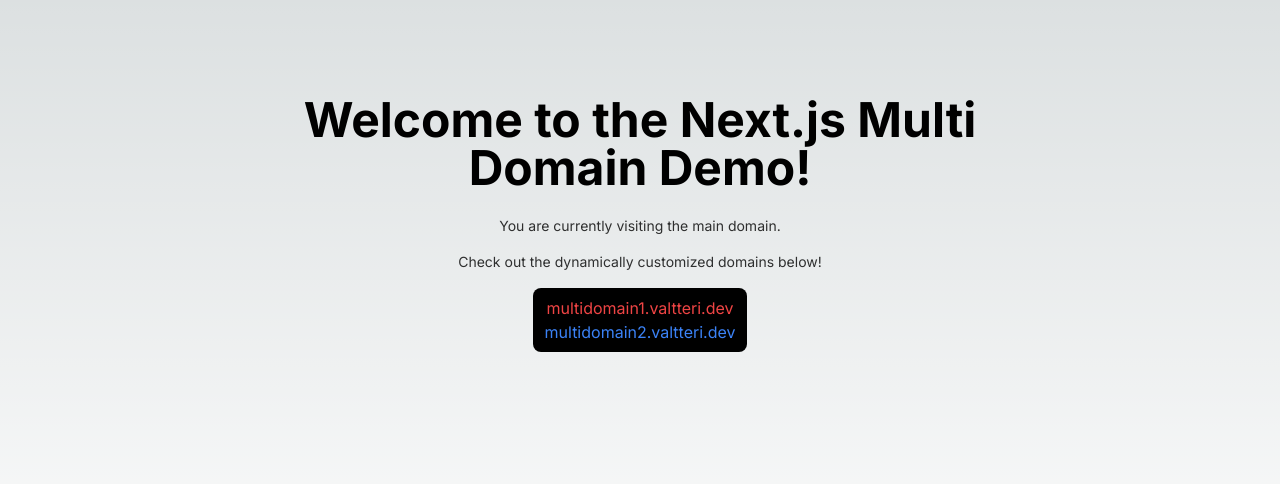
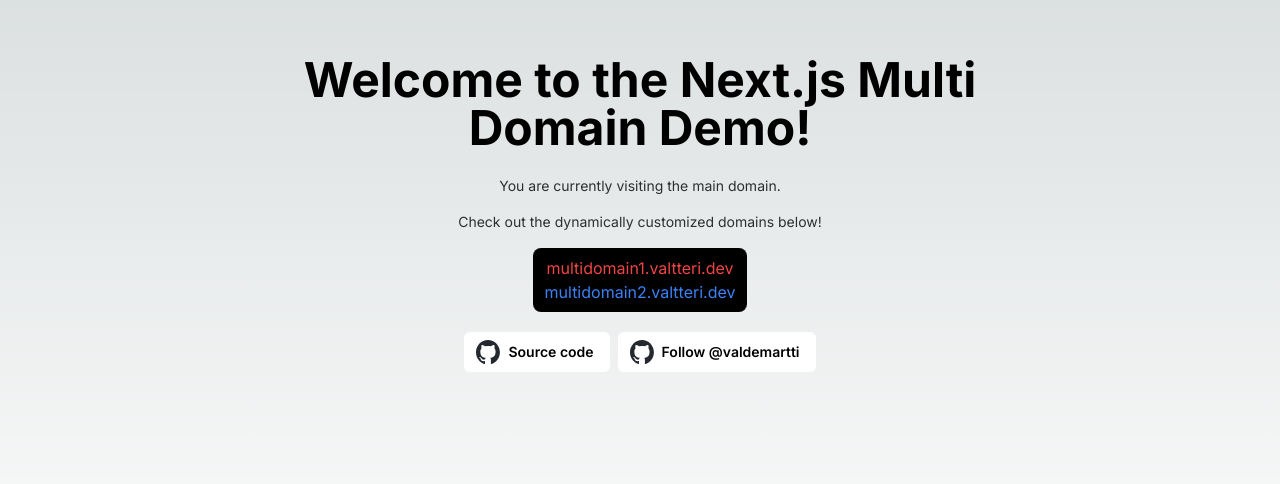
Before and after one commit to valdemartti/nextjs-multi-domain, a Next.js app: page / in a window 1280 px wide. Shown: the part 120-604 px from the top of the page. Built offline with nearby package versions, Linux system fonts and the light colour scheme.

Commit message:
Added GitHub buttons

```diff
--- a/package.json
+++ b/package.json
@@ -22,6 +22,7 @@
     "postcss": "8.4.23",
     "react": "18.2.0",
     "react-dom": "18.2.0",
+    "react-github-btn": "^1.4.0",
     "tailwindcss": "3.3.2",
     "typescript": "5.0.4"
   }
--- a/src/app/(main)/page.tsx
+++ b/src/app/(main)/page.tsx
@@ -1,3 +1,4 @@
+import { GitHubButton } from "@/app/GitHubButton";
 import Link from "next/link";
 
 export default function Home() {
@@ -25,6 +26,18 @@
 						multidomain2.valtteri.dev
 					</Link>
 				</div>
+				<div className="my-4 flex items-center justify-center">
+					<GitHubButton
+						text="Source code"
+						href="https://github.com/valdemartti/nextjs-multi-domain"
+						ariaLabel="View the source code on GitHub"
+					/>
+					<GitHubButton
+						text="Follow @valdemartti"
+						href="https://github.com/valdemartti"
+						ariaLabel="Follow @valdemartti on GitHub"
+					/>
+				</div>
 			</div>
 		</main>
 	);
--- /dev/null
+++ b/src/app/GitHubButton.tsx
@@ -0,0 +1,27 @@
+import Image from "next/image";
+import Link from "next/link";
+
+interface GitHubButtonProps {
+	ariaLabel: string;
+	href: string;
+	text: string;
+}
+
+export const GitHubButton = ({ ariaLabel, href, text }: GitHubButtonProps) => {
+	return (
+		<Link
+			href={href}
+			className="text-sm m-1 font-semibold text-center rounded-md py-2 pl-3 pr-4 bg-white text-black flex items-center justify-center"
+			aria-label={ariaLabel}
+			target="_blank">
+			<Image
+				src="/github.svg"
+				width={24}
+				height={24}
+				alt="GitHub logo"
+				className="mr-2"
+			/>
+			{text}
+		</Link>
+	);
+};
--- a/src/app/[domain]/(domains)/page.tsx
+++ b/src/app/[domain]/(domains)/page.tsx
@@ -1,3 +1,4 @@
+import { GitHubButton } from "@/app/GitHubButton";
 import Link from "next/link";
 
 interface DomainPageProps {
@@ -36,6 +37,18 @@
 						multidomain2.valtteri.dev
 					</Link>
 				</div>
+				<div className="my-4 flex items-center justify-center">
+					<GitHubButton
+						text="Source code"
+						href="https://github.com/valdemartti/nextjs-multi-domain"
+						ariaLabel="View the source code on GitHub"
+					/>
+					<GitHubButton
+						text="Follow @valdemartti"
+						href="https://github.com/valdemartti"
+						ariaLabel="Follow @valdemartti on GitHub"
+					/>
+				</div>
 			</div>
 		</main>
 	);
```
Also changed, not shown: public/github.svg (added), 1 other file (tests, documents, lock files or other folders).
